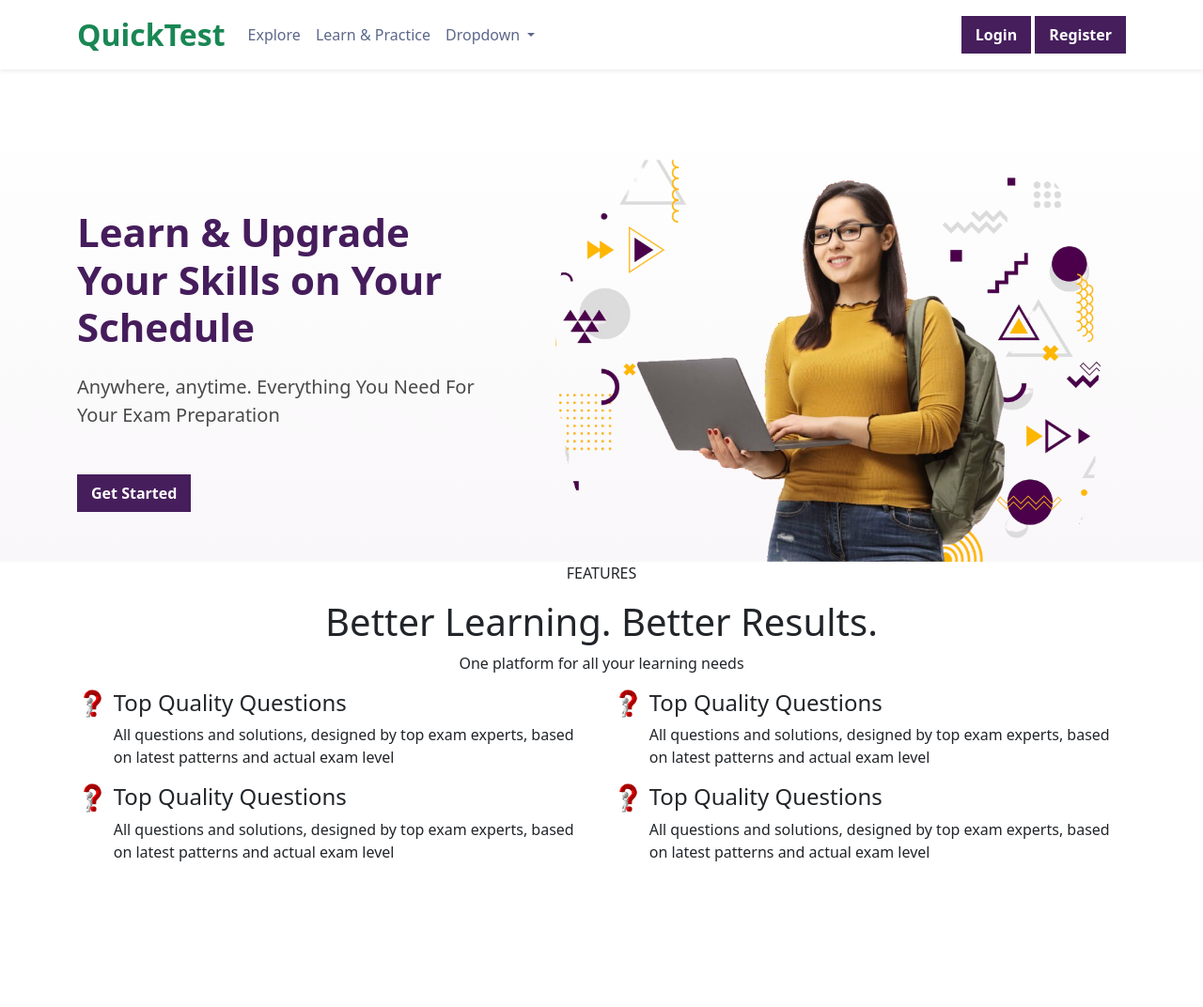
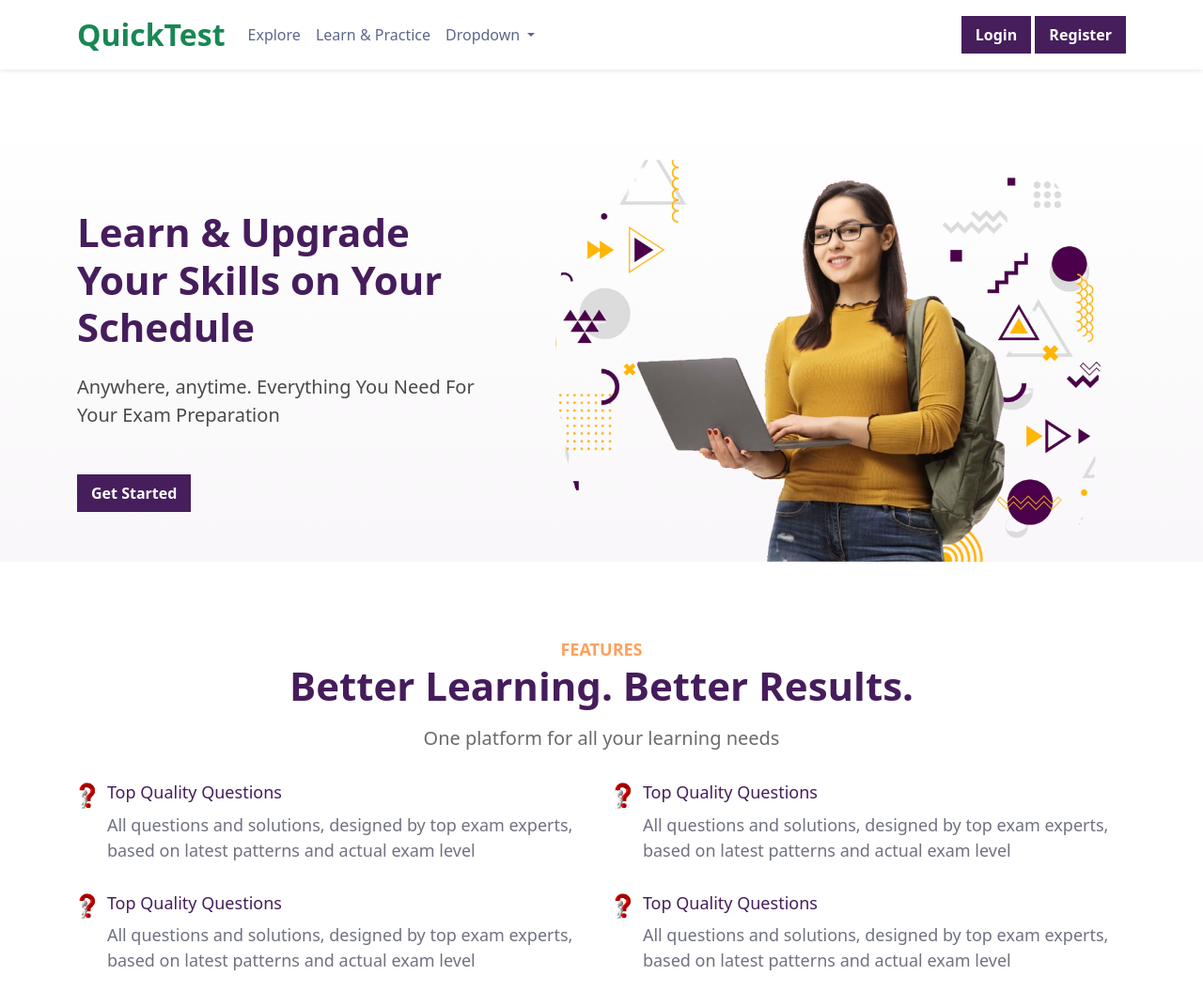
Before and after one commit to ikramulhasan1/Exam-System-Ui, a plain HTML site: page index.html in a window 1280 px wide. Shown: the whole page at 94% size. Before the commit the page ends 935 px from the top, so only its background shows below. Drawn offline with nearby package versions, Linux system fonts and the light colour scheme.

Commit message:
FEATURES section complited

```diff
--- a/assets/css/style.css
+++ b/assets/css/style.css
@@ -7,7 +7,12 @@
     --navyBlue: #461E5C;
     --navyBlueHover: #461D5C;
     --buttonColor: #FFFFFF;
+
     --normalFontSize: 20px !important;
+    --smallFont: 18px !important;
+
+    --color1: #ffa05c;
+    --color2: #E56B1F;
 }
 
 
@@ -37,3 +42,31 @@
     font-size: 42px;
     font-weight: 700;
 }
+
+/* FEATURES */
+.feature {
+    font-size: 18px !important;
+    font-weight: 600 !important;
+    color: var(--color1) !important;
+    margin: 80px 0px 0px 0px !important;
+}
+
+.subheading {
+    font-size: 20px;
+    font-weight: 400;
+    color: #6a6a6a;
+    margin: 16px 0px;
+}
+
+.smallheading {
+    font-size: 18px !important;
+    font-weight: 500 !important;
+    color: var(--navyBlue) !important;
+    margin: 0px !important;
+    margin-bottom: 10px !important;
+}
+
+.fss {
+    font-size: var(--smallFont);
+    color: #707280;
+}
--- a/index.html
+++ b/index.html
@@ -52,7 +52,7 @@
 
     <main>
         <!-- Cover section -->
-        <section class="grad">
+        <section class="grad my-5">
             <div class="container pt-5">
                 <div class="row  ">
                     <div class="col-lg-5 d-flex align-items-start justify-content-center flex-column">
@@ -78,56 +78,62 @@
             </div>
         </section>
 
-        <section class="container">
-            <div class=" text-center">
-                <p>FEATURES</p>
-                <h1>Better Learning. Better Results.</h1>
-                <p>One platform for all your learning needs</p>
+
+        <!-- FEATURES section -->
+        <section class="container my-5">
+            <div class="text-center mb-4">
+                <p class="feature">FEATURES</p>
+                <h1 class="heading">Better Learning. Better Results.</h1>
+                <p class="subheading">One platform for all your learning needs</p>
             </div>
 
             <div class="">
                 <div class="row">
-                    <div class="col-lg-6 d-flex align-items-start">
+                    <div class="col-lg-6 d-flex align-items-start p-2">
                         <div class="me-2">
                             <img src="./assets/img/feture/man-with-question-01.png" class="img-fluid" width="48px"
                                 height="48px" srcset="">
                         </div>
                         <div class="">
-                            <h4 class="">Top Quality Questions</h4>
-                            <p>All questions and solutions, designed by top exam experts, based on latest patterns and
+                            <h4 class="smallheading">Top Quality Questions</h4>
+                            <p class="fss">All questions and solutions, designed by top exam experts, based on latest
+                                patterns and
                                 actual exam level</p>
                         </div>
                     </div>
-                    <div class="col-lg-6 d-flex align-items-start">
+                    <div class="col-lg-6 d-flex align-items-start p-2">
                         <div class="me-2">
                             <img src="./assets/img/feture/man-with-question-01.png" class="img-fluid" width="48px"
                                 height="48px" srcset="">
                         </div>
                         <div class="">
-                            <h4 class="">Top Quality Questions</h4>
-                            <p>All questions and solutions, designed by top exam experts, based on latest patterns and
+                            <h4 class="smallheading">Top Quality Questions</h4>
+                            <p class="fss">All questions and solutions, designed by top exam experts, based on latest
+                                patterns and
                                 actual exam level</p>
                         </div>
                     </div>
-                    <div class="col-lg-6 d-flex align-items-start">
+                    <div class="col-lg-6 d-flex align-items-start p-2">
                         <div class="me-2">
                             <img src="./assets/img/feture/man-with-question-01.png" class="img-fluid" width="48px"
                                 height="48px" srcset="">
                         </div>
                         <div class="">
-                            <h4 class="">Top Quality Questions</h4>
-                            <p>All questions and solutions, designed by top exam experts, based on latest patterns and
+                            <h4 class="smallheading">Top Quality Questions</h4>
+                            <p class="fss">All questions and solutions, designed by top exam experts, based on latest
+                                patterns and
                                 actual exam level</p>
                         </div>
                     </div>
-                    <div class="col-lg-6 d-flex align-items-start">
+                    <div class="col-lg-6 d-flex align-items-start p-2">
                         <div class="me-2">
                             <img src="./assets/img/feture/man-with-question-01.png" class="img-fluid" width="48px"
                                 height="48px" srcset="">
                         </div>
                         <div class="">
-                            <h4 class="">Top Quality Questions</h4>
-                            <p>All questions and solutions, designed by top exam experts, based on latest patterns and
+                            <h4 class="smallheading">Top Quality Questions</h4>
+                            <p class="fss">All questions and solutions, designed by top exam experts, based on latest
+                                patterns and
                                 actual exam level</p>
                         </div>
                     </div>
```
